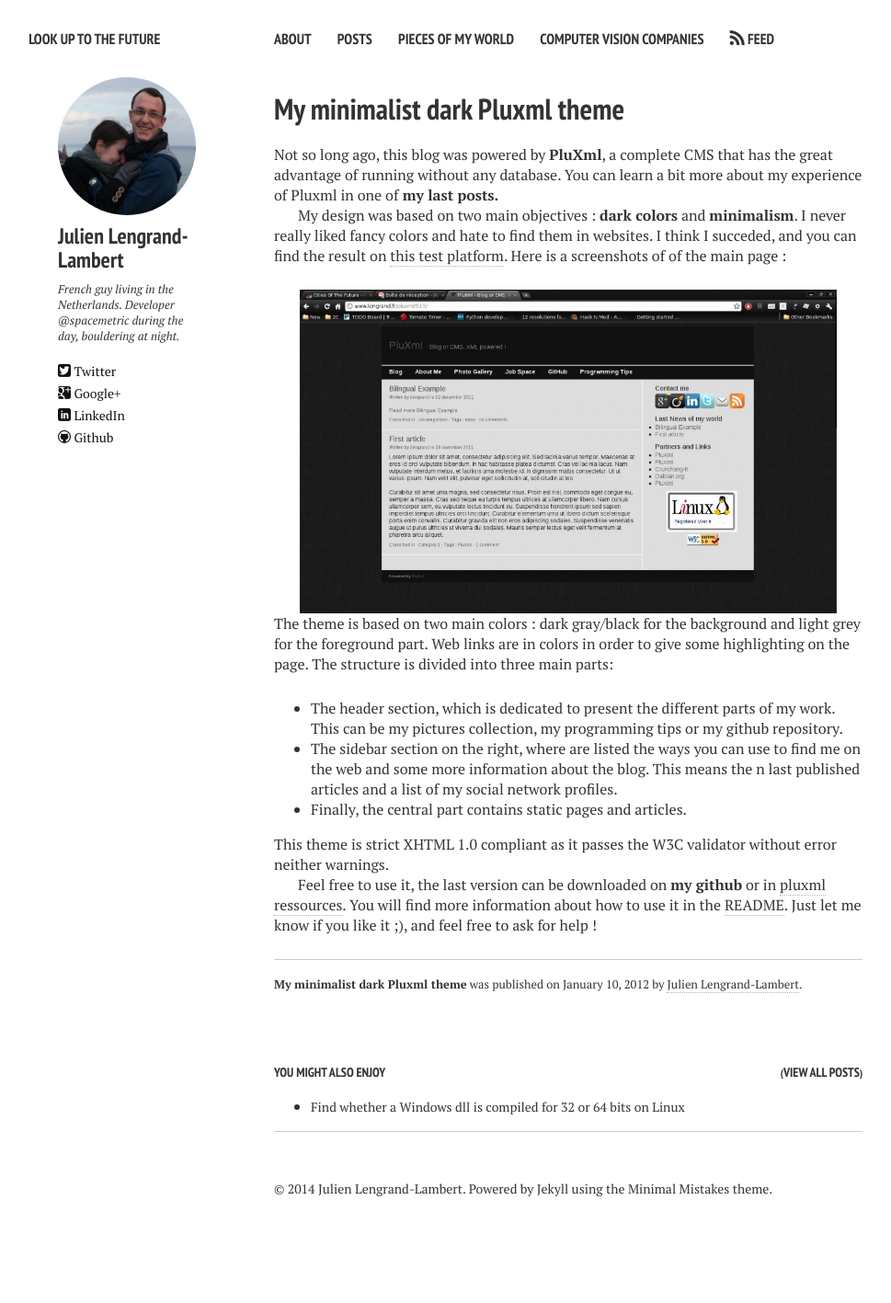
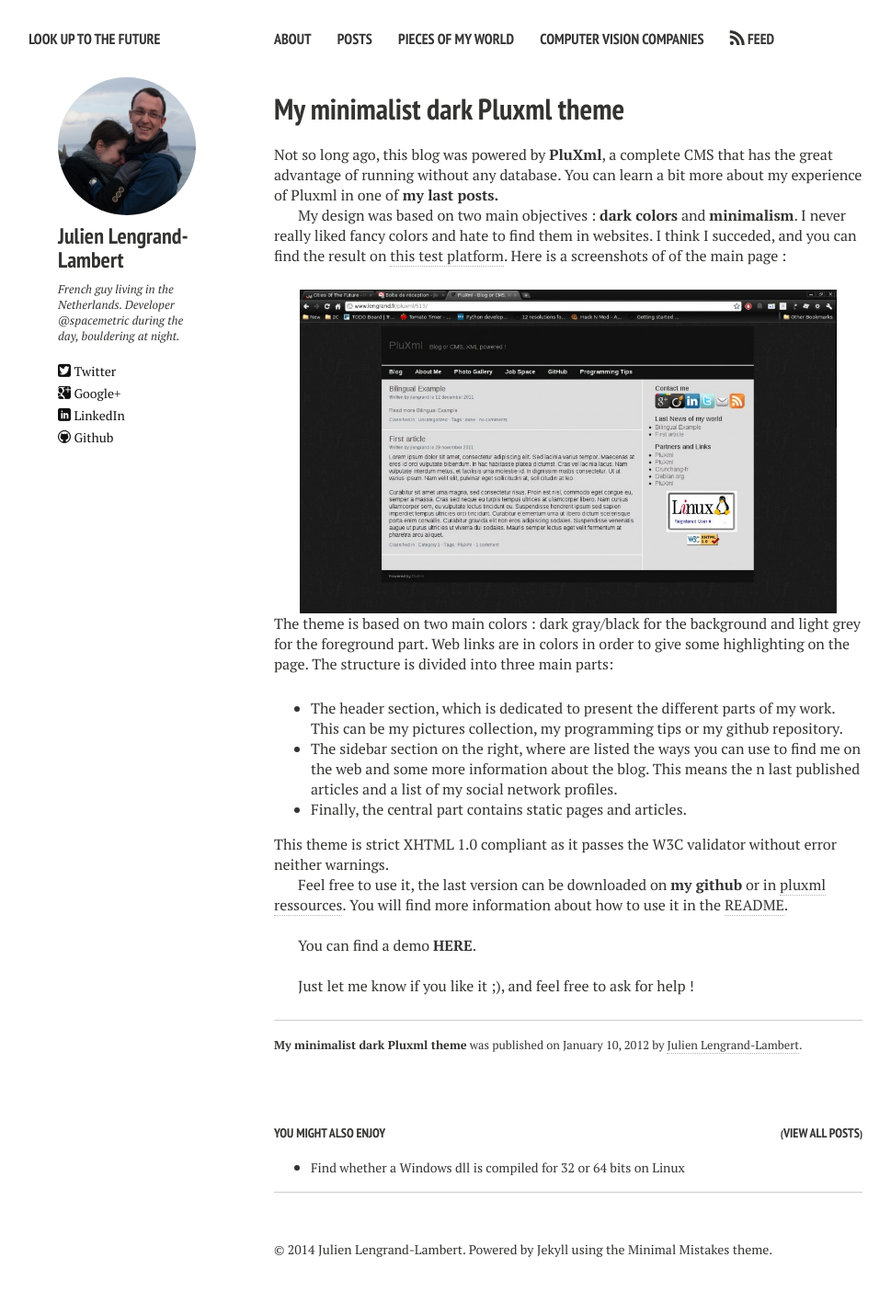
Before and after one commit to jlengrand/jlengrand.github.io, a Jekyll site: the page built from _posts/2012-01-10-my-minimalist-dark-pluxml-theme.markdown, in a window 1280 px wide. Shown: the whole page at 92% size, without its empty margins (22-991 px from the left). Built offline with Jekyll 4.4.1, drawn with Linux system fonts in a browser that asks for light colours; nearby versions of some CDN libraries; before the commit the page ends 1351 px from its top, so only the background shows below that.

Commit message:
Updates link to the pluxml dark theme demo

```diff
--- a/_posts/2012-01-10-my-minimalist-dark-pluxml-theme.markdown
+++ b/_posts/2012-01-10-my-minimalist-dark-pluxml-theme.markdown
@@ -28,7 +28,7 @@
 You can learn a bit more about my experience of Pluxml in one of<strong><a title="pluxml post" href="http://www.lengrand.fr/2012/01/a-lightweight-dynamic-cms-database-free/" target="_blank"> my last posts.</a></strong>
 
 My design was based on two main objectives : <strong>dark colors</strong> and <strong>minimalism</strong>.
-I never really liked fancy colors and hate to find them in websites. I think I succeded, and you can find the result on <a title="pluxml test platform" href="http://www.lengrand.fr/pluxml/513/" target="_blank">this test platform</a>.
+I never really liked fancy colors and hate to find them in websites. I think I succeded, and you can find the result on <a title="pluxml test platform" href="http://pluxml.lengrand.fr" target="_blank">this test platform</a>.
 Here is a screenshots of of the main page :
 
 <center><a href="{{ site.url }}/images/posts/2012/01/pluxml_theme.jpeg"><img class="size-large wp-image-502" title="pluxml_theme" src="{{ site.url }}/images/posts/2012/01/pluxml_theme-1024x617.jpg" alt="my dark pluxml theme" width="584" height="351" /></a></center>
@@ -43,4 +43,11 @@
 This theme is strict XHTML 1.0 compliant as it passes the W3C validator without error neither warnings.
 
 Feel free to use it, the last version can be downloaded on <strong><a title="github theme" href="https://github.com/jlengrand/pluxml_theme_darkFuture" target="_blank">my github</a></strong> or in <a title="pluxml theme ressources" href="http://ressources.pluxml.org/?theme126/theme-dark-future" target="_blank">pluxml ressources</a>. You will find more information about how to use it in the <a title="README theme" href="https://github.com/jlengrand/pluxml_theme_darkFuture/blob/master/README.markdown" target="_blank">README</a>.
+
+<br>
+
+You can find a demo <strong><a title="pluxml test platform" href="http://pluxml.lengrand.fr" target="_blank">HERE</a></strong>.
+
+<br>
+
 Just let me know if you like it ;), and feel free to ask for help !
```
